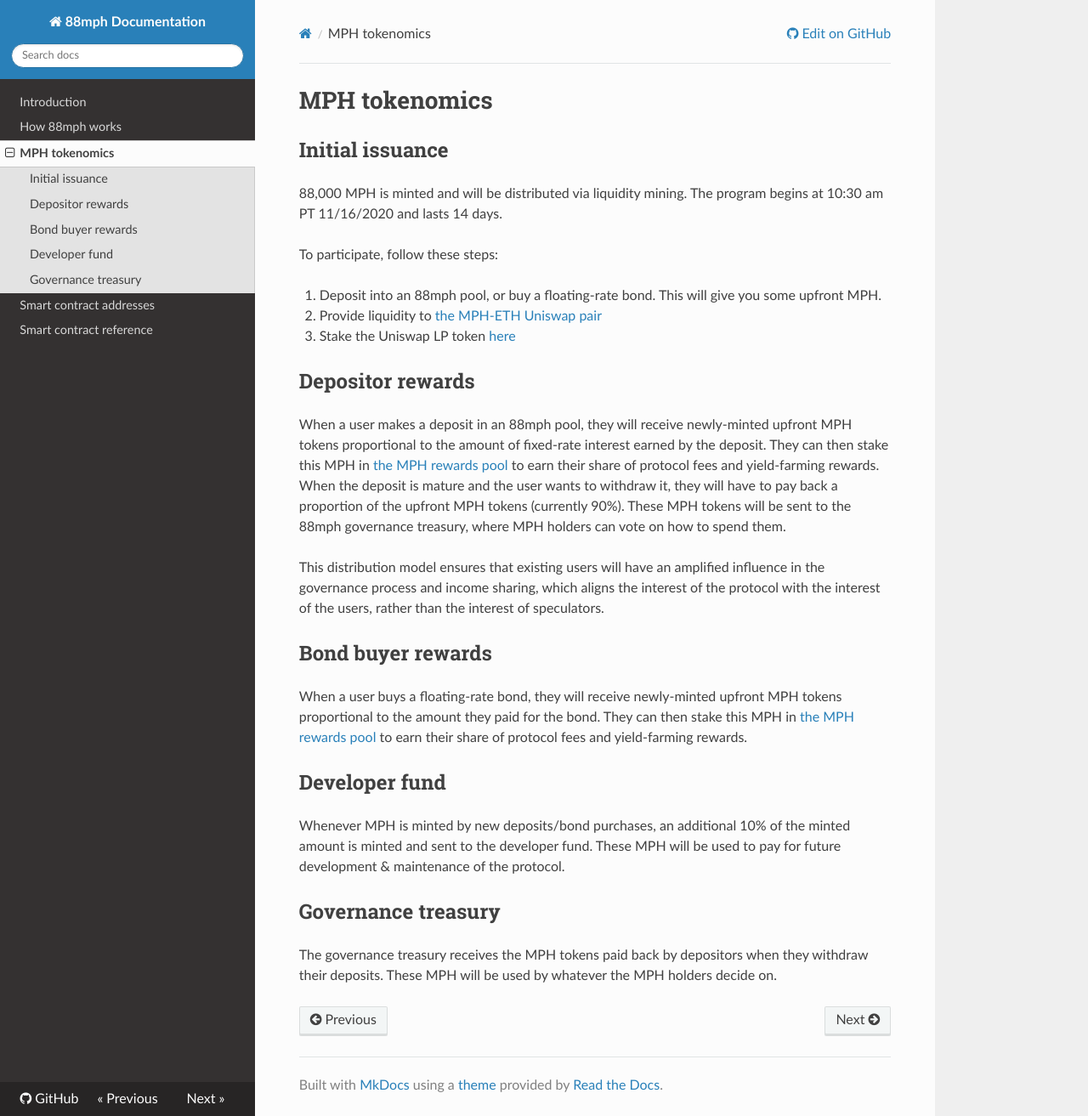
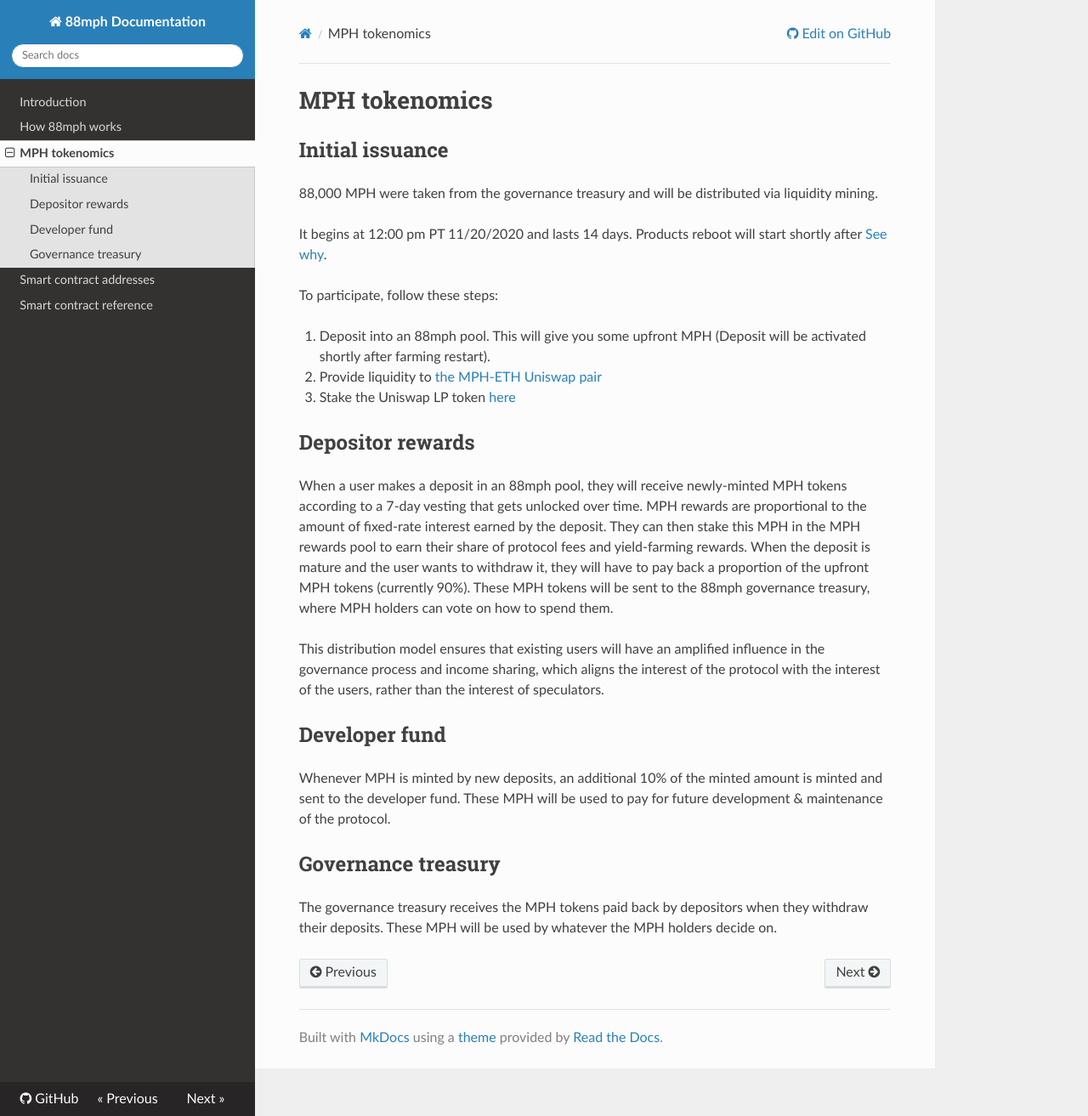
Before and after one commit to 88mphapp/docs, an MkDocs documentation site: the page built from docs/mph.md, in a window 1280 px wide and 1313 px high. Shown: the whole window at 85% size. Built offline with MkDocs 1.6.1, drawn with Linux system fonts in a browser that asks for light colours; nearby versions of some CDN libraries.

Commit message:
Update mph.md

```diff
--- a/docs/mph.md
+++ b/docs/mph.md
@@ -2,27 +2,25 @@
 
 ## Initial issuance
 
-88,000 MPH is minted and will be distributed via liquidity mining. The program begins at 10:30 am PT 11/16/2020 and lasts 14 days.
+88,000 MPH were taken from the governance treasury and will be distributed via liquidity mining.
+
+It begins at 12:00 pm PT 11/20/2020 and lasts 14 days. Products reboot will start shortly after [See why](https://medium.com/88mphapp/88mph-mphminter-contract-issue-6365dbcacb4f).
 
 To participate, follow these steps:
 
-1. Deposit into an 88mph pool, or buy a floating-rate bond. This will give you some upfront MPH.
-2. Provide liquidity to [the MPH-ETH Uniswap pair](https://info.uniswap.org/pair/0xfd9aacca3c5f8ef3aaa787e5cb8af0c041d8875f)
+1. Deposit into an 88mph pool. This will give you some upfront MPH (Deposit will be activated shortly after farming restart).
+2. Provide liquidity to [the MPH-ETH Uniswap pair](https://info.uniswap.org/pair/0x4d96369002fc5b9687ee924d458a7e5baa5df34e)
 3. Stake the Uniswap LP token [here](https://88mph.app/farming)
 
 ## Depositor rewards
 
-When a user makes a deposit in an 88mph pool, they will receive newly-minted upfront MPH tokens proportional to the amount of fixed-rate interest earned by the deposit. They can then stake this MPH in [the MPH rewards pool](https://88mph.app/rewards) to earn their share of protocol fees and yield-farming rewards. When the deposit is mature and the user wants to withdraw it, they will have to pay back a proportion of the upfront MPH tokens (currently 90%). These MPH tokens will be sent to the 88mph governance treasury, where MPH holders can vote on how to spend them.
+When a user makes a deposit in an 88mph pool, they will receive newly-minted MPH tokens according to a 7-day vesting that gets unlocked over time. MPH rewards are proportional to the amount of fixed-rate interest earned by the deposit. They can then stake this MPH in the MPH rewards pool to earn their share of protocol fees and yield-farming rewards. When the deposit is mature and the user wants to withdraw it, they will have to pay back a proportion of the upfront MPH tokens (currently 90%). These MPH tokens will be sent to the 88mph governance treasury, where MPH holders can vote on how to spend them.
 
 This distribution model ensures that existing users will have an amplified influence in the governance process and income sharing, which aligns the interest of the protocol with the interest of the users, rather than the interest of speculators.
 
-## Bond buyer rewards
-
-When a user buys a floating-rate bond, they will receive newly-minted upfront MPH tokens proportional to the amount they paid for the bond. They can then stake this MPH in [the MPH rewards pool](https://88mph.app/rewards) to earn their share of protocol fees and yield-farming rewards.
-
 ## Developer fund
 
-Whenever MPH is minted by new deposits/bond purchases, an additional 10% of the minted amount is minted and sent to the developer fund. These MPH will be used to pay for future development & maintenance of the protocol.
+Whenever MPH is minted by new deposits, an additional 10% of the minted amount is minted and sent to the developer fund. These MPH will be used to pay for future development & maintenance of the protocol.
 
 ## Governance treasury
 
```
